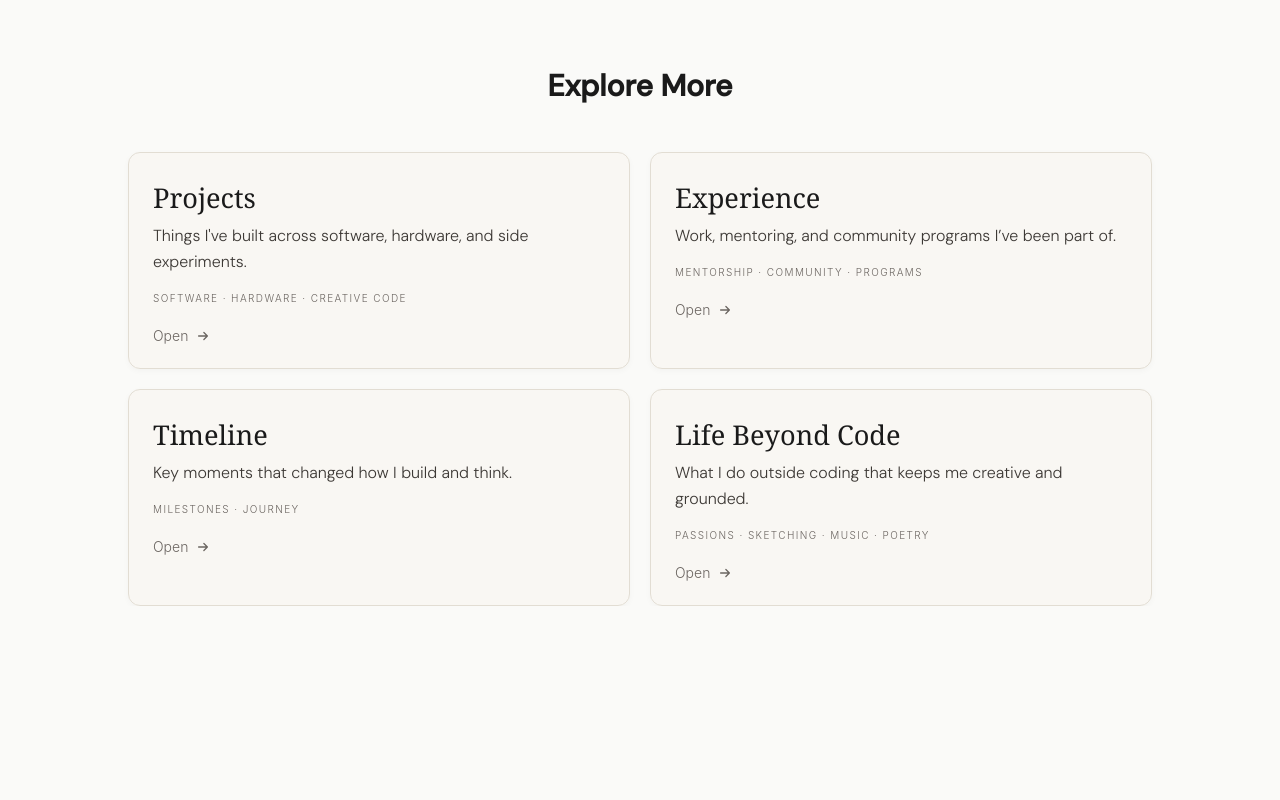
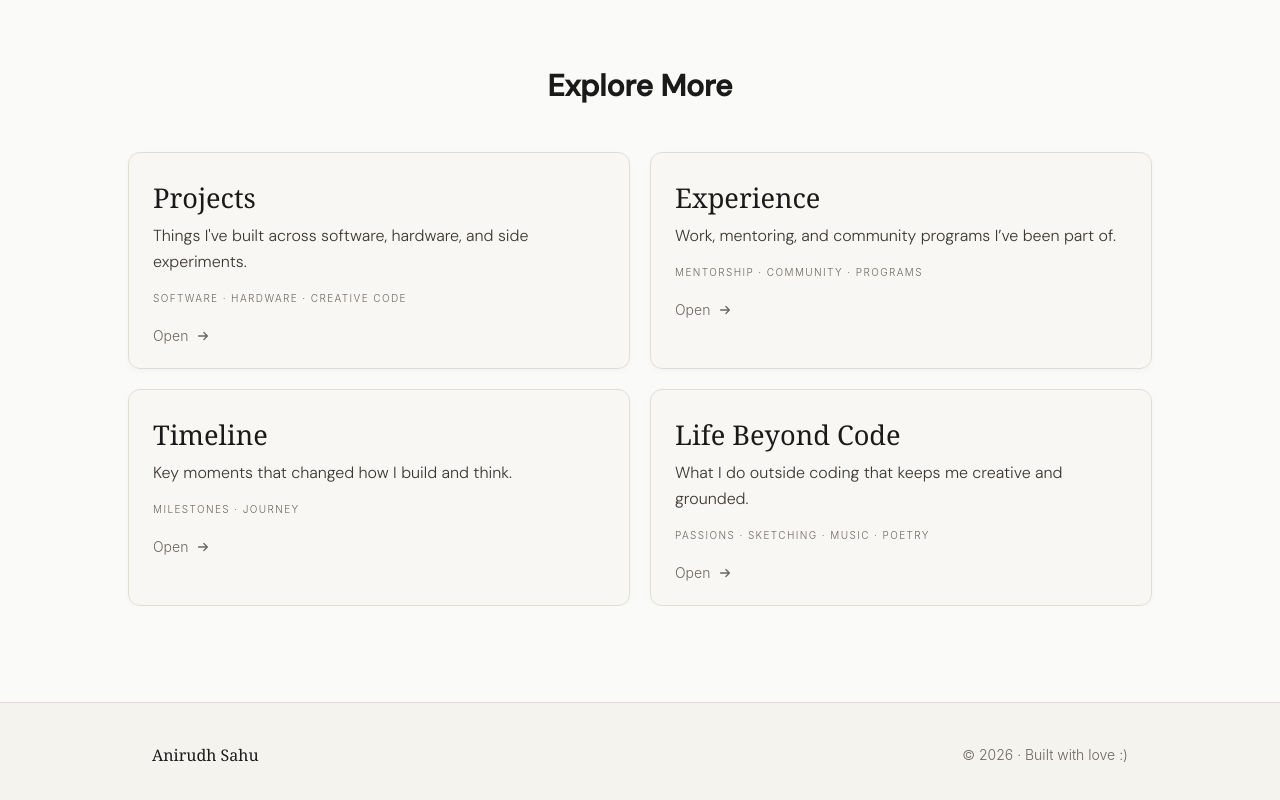
Before and after one commit to anirudh12032008/portfolio-map, a Next.js app: page / in a window 1280 px wide. Shown: the part 740-1540 px from the top of the page. Before the commit the page ends 1346 px from the top, so only its background shows below. Built offline with nearby package versions, Linux system fonts and the light colour scheme.

Commit message:
added footer

```diff
--- a/src/app/layout.tsx
+++ b/src/app/layout.tsx
@@ -5,6 +5,7 @@ import "./globals.css"
 import { Cursor } from "@/components/sections/Cursor";
 import { Grid } from "@/components/sections/Grid";
 import { Nav } from "@/components/sections/Nav";
+import { Footer } from "@/components/sections/Footer";
 const geistSans = Geist({
   variable: "--font-geist-sans",
   subsets: ["latin"],
@@ -34,7 +35,10 @@ export default function RootLayout({
           <Grid className="absolute inset-0" />
           <Nav />
           <Cursor />
-          <div className="relative z-10">{children}</div>
+          <div className="relative z-10">
+            {children}
+            <Footer />
+          </div>
         </div>
       </body>
     </html>
--- /dev/null
+++ b/src/components/sections/Footer.tsx
@@ -0,0 +1,18 @@
+"use client"
+
+
+export function Footer() {
+  const year = new Date().getFullYear();
+  return (
+    <footer className="border-t block border-cream-200 bg-cream-100 mt-24">
+      <div className="max-w-5xl mx-auto px-6 py-10 flex flex-col sm:flex-row items-center justify-between gap-4 text-sm text-ink-muted font-sans">
+        <p>
+          <span className="font-serif text-base font-medium text-ink">Anirudh Sahu</span>
+          {/* <span className="mx-2 text-gold">·</span> */}
+          {/* <span>Developer, Builder, Curious Learner</span> */}
+        </p>
+        <p>© {year} · Built with love :)</p>
+      </div>
+    </footer>
+  );
+}
```
